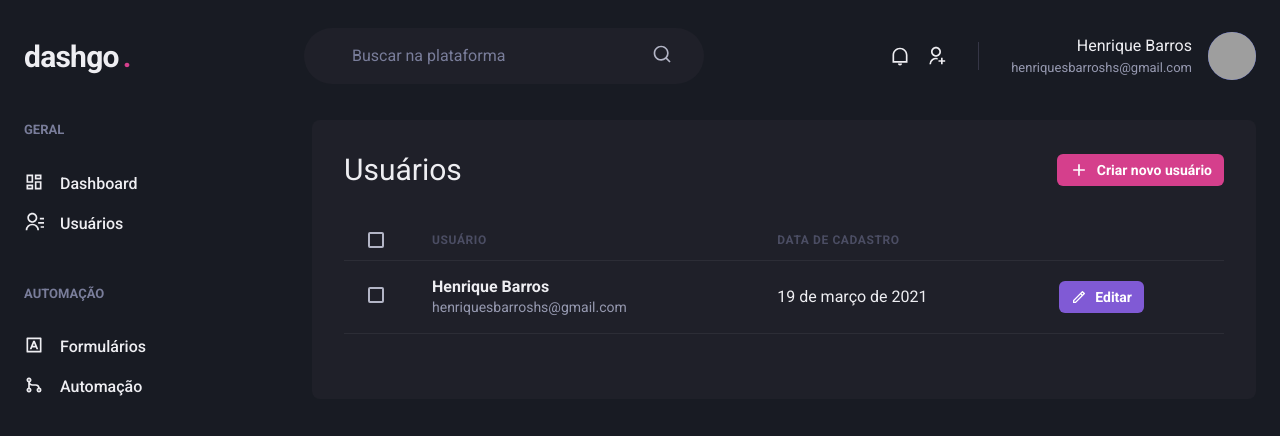
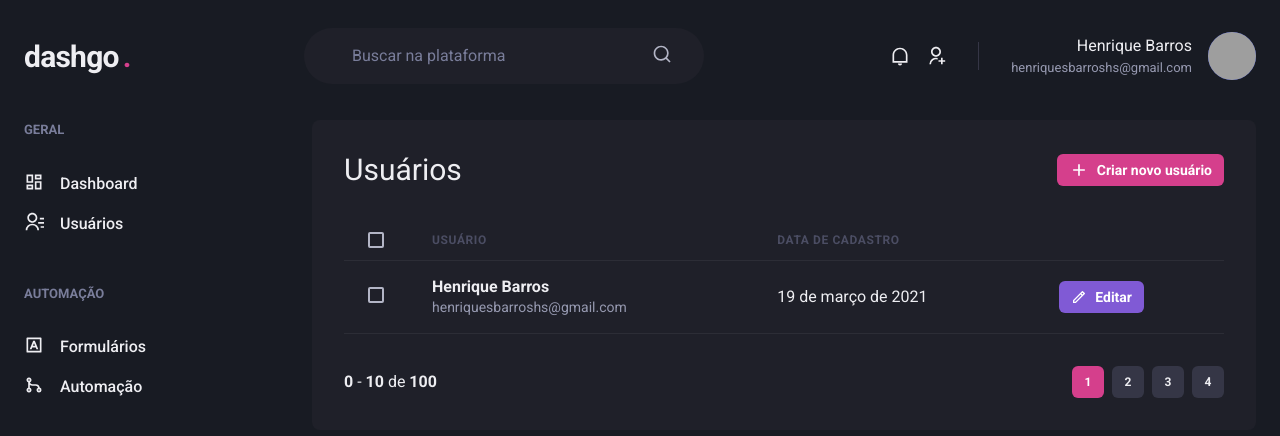
Before and after one commit to henriquesbarros/dashgo, a Next.js app: page /users in a window 1280 px wide. Shown: the top 436 px of the page. Built offline with nearby package versions, Linux system fonts and the light colour scheme; grey boxes are pictures that could not be loaded.

Commit message:
feat: paging component creation

```diff
--- /dev/null
+++ b/src/components/Pagination.tsx
@@ -0,0 +1,68 @@
+import { Stack, Button, Box } from "@chakra-ui/react";
+
+export function Pagination() {
+    return (
+        <Stack
+          direction="row"
+          spacing="6"
+          mt="8"
+          justify="space-between"
+          align="center"
+        >
+          <Box>
+            <strong>0</strong> - <strong>10</strong> de <strong>100</strong>
+          </Box>
+          <Stack
+            direction="row"
+            spacing="2"
+          >
+            <Button
+              size="sm"
+              fontSize="xs"
+              width="4"
+              colorScheme="pink"
+              disabled
+              _disabled={{
+                bg: 'pink.500',
+                cursor: 'default',
+              }}
+            >
+              1
+            </Button>
+            <Button
+              size="sm"
+              fontSize="xs"
+              width="4"
+              bgColor="gray.700"
+              _hover={{
+                bg: 'grray.500'
+              }}
+            >
+              2
+            </Button>
+            <Button
+              size="sm"
+              fontSize="xs"
+              width="4"
+              bgColor="gray.700"
+              _hover={{
+                bg: 'grray.500'
+              }}
+            >
+              3
+            </Button>
+            <Button
+              size="sm"
+              fontSize="xs"
+              width="4"
+              bgColor="gray.700"
+              _hover={{
+                bg: 'grray.500'
+              }}
+            >
+              4
+            </Button>
+          </Stack>
+        </Stack>
+    );
+}
--- a/src/pages/users/index.tsx
+++ b/src/pages/users/index.tsx
@@ -16,6 +16,7 @@
 import { RiAddLine, RiPencilLine } from "react-icons/ri";
 
 import { Header } from "../../components/Header";
+import { Pagination } from "../../components/Pagination";
 import { Sidebar } from "../../components/Sidebar";
 
 export default function UserList() {
@@ -74,6 +75,8 @@
                     </Tr>
                   </Tbody>
                 </Table>
+
+                <Pagination />
               </Box>
             </Flex>
         </Box>
```
